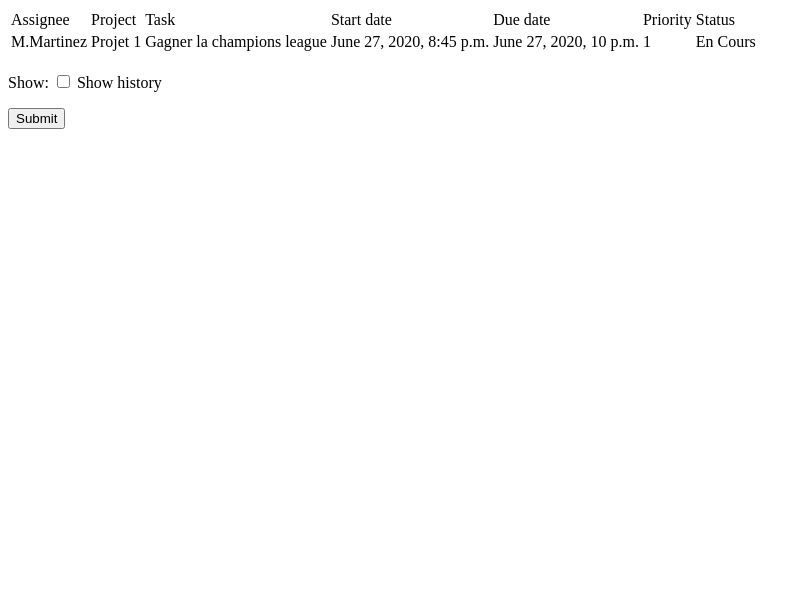
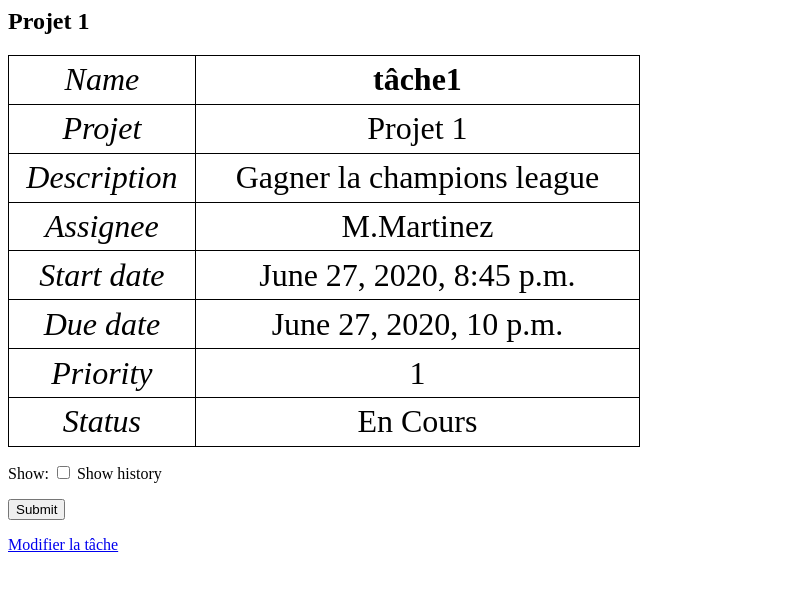
Before and after one commit to mathiasmartinez/Projet, a Django app: template Projet/taskmanager/templates/taskmanager/tache.html in a window 1280 px wide. Shown: the top 591 px of the page, without its empty margins (0-810 px from the left). Run offline with Django 3.2, Linux system fonts and the light colour scheme; the template is opened without the code that fills it: values that come from a table or form of the project are taken from there, others are empty; data comes from the database, SQL or seed files in the repository; both versions use the stored data as it was before the commit.

Commit message:
début amélioration esthétique en CSS et ajouts de lien pour naviguer entre les différentes pages

```diff
--- a/Projet/taskmanager/templates/taskmanager/connexion.html
+++ b/Projet/taskmanager/templates/taskmanager/connexion.html
@@ -1,12 +1,13 @@
 <h1>Se connecter</h1>
 
 {% if error %}
-<p><strong>Utilisateur inconnu ou mauvais de mot de passe.</strong></p>
+<p><strong> Utilisateur inconnu ou mauvais de mot de passe. </strong></p>
 {% endif %}
 
 {% if user.is_authenticated %}
 Vous êtes connecté, {{ user.username }} !
 {% else %}
+
 <form method="post" action=".">
     {% csrf_token %}
     {{ form.as_p }}
--- a/Projet/taskmanager/templates/taskmanager/project.html
+++ b/Projet/taskmanager/templates/taskmanager/project.html
@@ -1,9 +1,12 @@
+<h1> <strong>{{projet.name}} </strong></h1>
 <ul>
     {% for t in tasks %}
 
 
-    <a href="{% url 'task' ide=t.id %}"> {{t.name}} </a>
+    <li> <a style="font-size:200%"; href="{% url 'task' ide=t.id %}"> {{t.name}} </a> </li>
 
 
     {% endfor %}
 </ul>
+
+<a href="{% url 'newtask' %}"> Créer une nouvelle tâche </a>
--- a/Projet/taskmanager/templates/taskmanager/projects.html
+++ b/Projet/taskmanager/templates/taskmanager/projects.html
@@ -2,7 +2,9 @@
 
     <tr>
         {% for p in projects %}
-        <td> {{p}} </td>
+        <td> <a href="{% url 'detail_project' ident=p.id %}"> {{p.name}}</a> </td>
         {% endfor %}
     </tr>
+
+
 </table>
--- a/Projet/taskmanager/templates/taskmanager/tache.html
+++ b/Projet/taskmanager/templates/taskmanager/tache.html
@@ -1,51 +1,92 @@
+<html>
+<head>
+    <style>
+table {
+    border : 1px solid black ;
+    border-collapse:collapse ;
+    width:50%;
+    height:50%;
+    text-align:center;
+    font-size:200%;
+}
+td {
+    border : 1px solid black ;
+    border-collapse:collapse;
+}
+        tr {
+            border : 1px solid black ;
+            border-collapse : collapse ;
+        }
+    </style>
+</head>
+
+<h2> {{projet.name}} </h2>
 <table>
     <tr>
         <td>
-        Assignee
+           <i>Name</i>
         </td>
         <td>
-            Project
-        </td>
-        <td>
-            Task
-        </td>
-        <td>
-            Start date
-        </td>
-        <td>
-            Due date
-        </td>
-        <td>
-            Priority
-        </td>
-        <td>
-            Status
+            <strong> {{task.name}} </strong>
         </td>
     </tr>
+    <tr>
         <td>
-            {{task.assignee}}
+            <i>Projet</i>
         </td>
         <td>
             {{task.project}}
         </td>
+    </tr>
+    <tr>
+        <td>
+            <i>Description</i>
+        </td>
         <td>
             {{task.description}}
+        </td>
+    </tr>
+    <tr>
+        <td>
+            <i>Assignee</i>
+        </td>
+        <td>
+            {{task.assignee}}
+        </td>
+    </tr>
+    <tr>
+        <td>
+            <i>Start date</i>
         </td>
         <td>
             {{task.start_date}}
         </td>
+    </tr>
+    <tr>
+        <td>
+            <i>Due date</i>
+        </td>
         <td>
             {{task.due_date}}
+        </td>
+    </tr>
+    <tr>
+        <td>
+            <i>Priority</i>
         </td>
         <td>
             {{task.priority}}
         </td>
+    </tr>
+    <tr>
+        <td>
+            <i>Status</i>
+        </td>
         <td>
             {{task.status}}
         </td>
-    <tr>
+    </tr>
 
-    </tr>
 </table>
 
 <form  enctype="multipart/form-data" method="post" action= "." >
@@ -62,3 +103,6 @@
     </p>
 {% endfor %}
 {%endif %}
+
+<a href="{% url 'edittask' ide=task.id %}"> Modifier la tâche </a>
+</html>
--- a/Projet/taskmanager/urls.py
+++ b/Projet/taskmanager/urls.py
@@ -6,9 +6,9 @@ urlpatterns = [
     path('deconnexion/', views.deconnexion),
     path('projects/<str:ident>/', views.Listeprojects), # Affichage de tous les projets d'un utilisateur
     path('connexion/<str:ident>/', views.Listeprojects, name='projets'), # Affichage de tous les projets d'un utilisateur
-    path('project/<int:ident>/', views.projet), # Affichage des tâches d'un projet
+    path('project/<int:ident>/', views.projet, name='detail_project'), # Affichage des tâches d'un projet
     path('task/<int:ide>/',views.tache,name='task'), # Affichage des attributs d'une tâche
-    path('newtask/',views.newtask), # Création d'une nouvelle tâche
-    path('edittask/<int:ide>/',views.edittask), # Modification d'une tâche
+    path('newtask/',views.newtask, name='newtask'), # Création d'une nouvelle tâche
+    path('edittask/<int:ide>/',views.edittask,name='edittask'), # Modification d'une tâche
 
 ]
--- a/Projet/taskmanager/views.py
+++ b/Projet/taskmanager/views.py
@@ -40,7 +40,8 @@ def Listeprojects(request, ident):
 
 def projet(request, ident):
     ''' Vue qui affiche les tâches d'un projet'''
-    tasks = Task.objects.filter(id=ident) #On récupère les tâches de l'utilisateur concerné
+    projet = Project.objects.get(id=ident)
+    tasks = Task.objects.filter(project_id=ident) #On récupère les tâches de l'utilisateur concerné
     return render(request, 'taskmanager/project.html', locals())
 
 
```
Also changed, not shown: Projet/db.sqlite3 (deleted).
